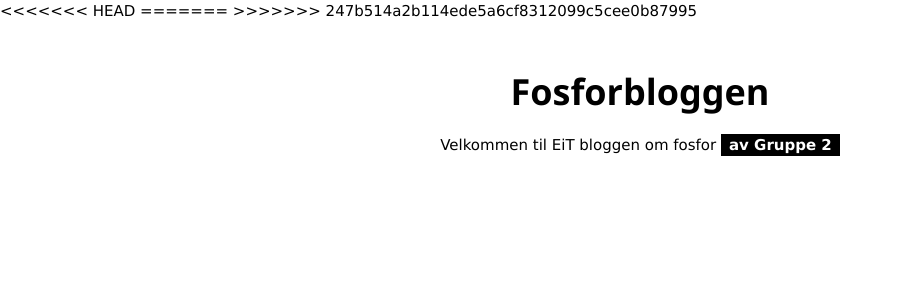
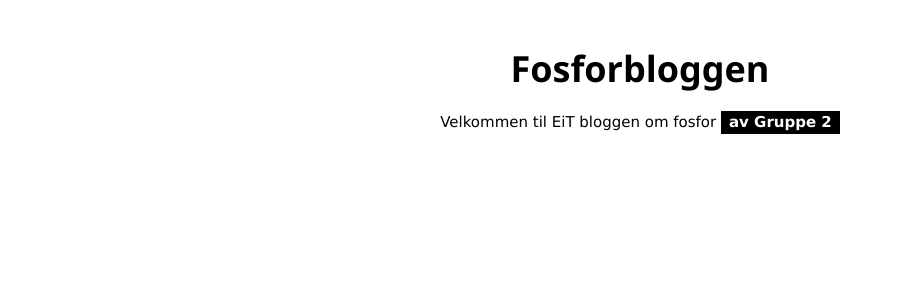
Before and after one commit to Roronoro/fosforbloggen, a Jekyll site: the page built from index.html, in a window 1280 px wide. Shown: the top 300 px of the page, without its empty margins (0-901 px from the left). Built offline with Jekyll 4.4.1, drawn with Linux system fonts in a browser that asks for light colours; Markdown is read by kramdown in place of the engine named in the settings.

Commit message:
fjernet merkelige greier

```diff
--- a/_layouts/default.html
+++ b/_layouts/default.html
@@ -3,11 +3,7 @@
 <head>
 	<title>Fosforbloggen</title>
 	<meta name="viuwport" content="width=device-width, initial-scale=1" charset="utf-8">
-<<<<<<< HEAD
 	<link rel="stylesheet" type="text/css" href="{{site.github.url}}/public/css/w3css.css">
-=======
-	<link rel="stylesheet" type="text/css" href="{https://github.com/Roronoro/public/css/w3css.css">
->>>>>>> 247b514a2b114ede5a6cf8312099c5cee0b87995
 	<style>
 	html,body,h1,h2,h3,h4,h5 { font-family: "Raleway, sans-serif}
 	</style>
@@ -27,11 +23,8 @@
 	<!-- Blog entry -->
 	{% for post in site.posts %}
 	<div class="w3-card-4 w3-margin w3-white">
-<<<<<<< HEAD
 		<img src="{{site.github.url}}/assets/{{post.fremsidebilde}}" alt="Eutrofiering" style="width:100%">
-=======
 		<img src="https://github.com/Roronoro/assets/{{post.fremsidebilde}}" alt="Eutrofiering" style="width:100%">
->>>>>>> 247b514a2b114ede5a6cf8312099c5cee0b87995
 		<div class="w3-container w3-padding-hor-8">
 			<h3><b>{{post.title}}</b></h3>
 			<h5>{{post.description}}, <span class="w3-opacity">{{post.dato}}</span></h5>
```
